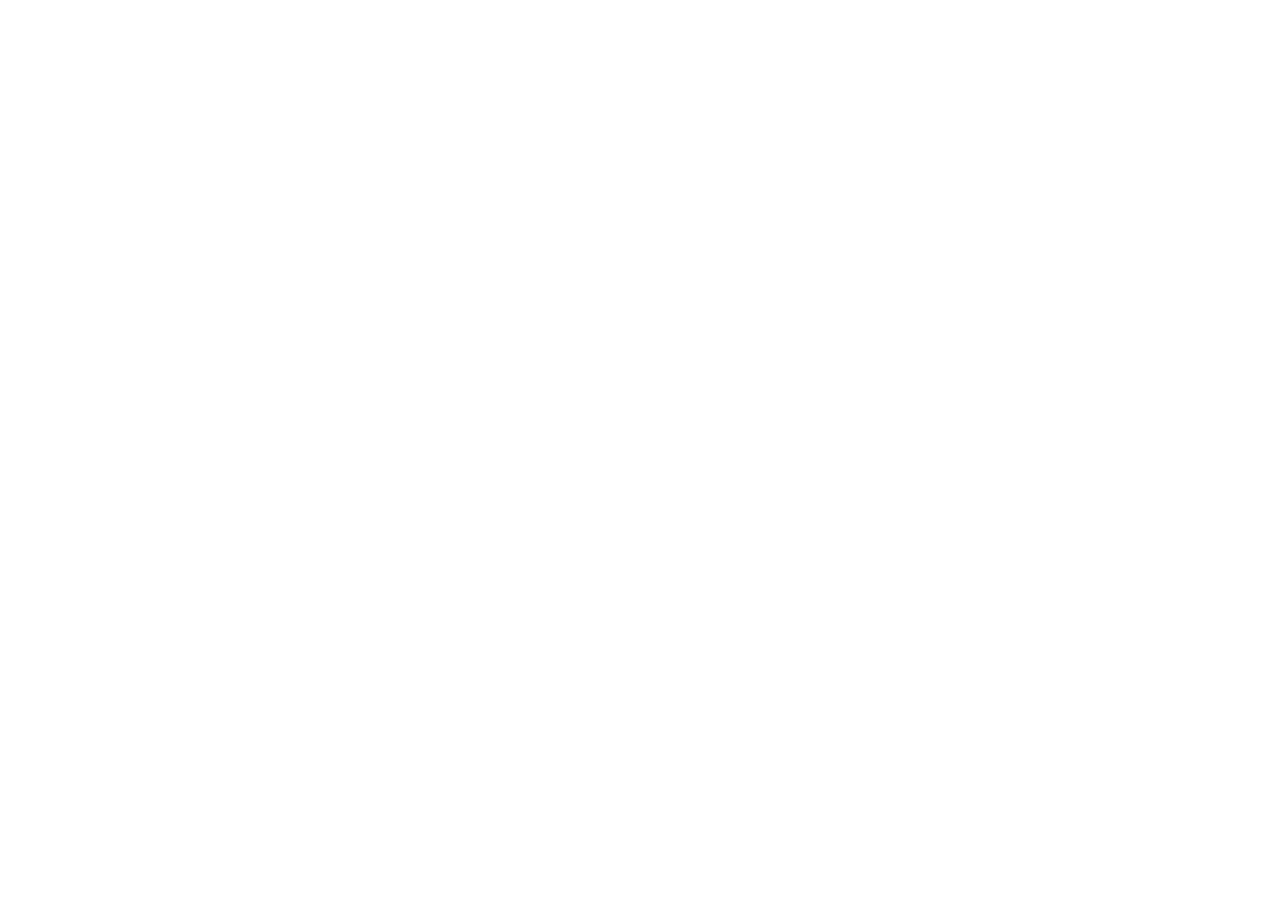
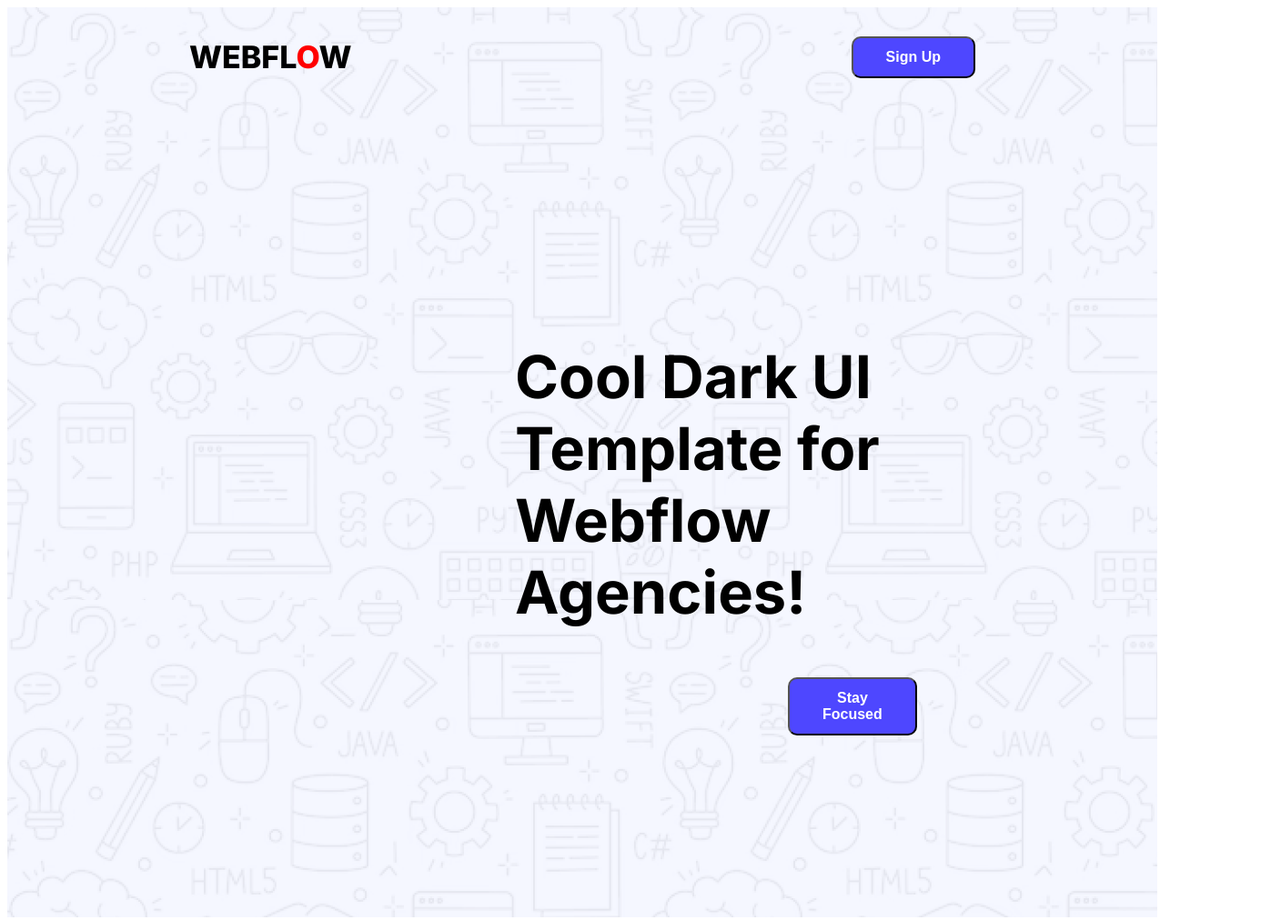
Before and after one commit to pyDev-marufa/My-First-Ever-A-sigh-ment, a plain HTML site: page agency/index.html in a window 1280 px wide. Shown: the top 1012 px of the page at 91% size, 1408 px wide, since content can reach past the window. Before the commit the page ends 800 px from the top, so only its background shows below. Drawn offline with Linux system fonts and the light colour scheme.

Commit message:
some css updates

```diff
--- a/agency/index.html
+++ b/agency/index.html
@@ -4,8 +4,103 @@
     <meta charset="UTF-8">
     <meta name="viewport" content="width=device-width, initial-scale=1.0">
     <title>Web flow agency</title>
+
+    <link rel="preconnect" href="https://fonts.googleapis.com">
+<link rel="preconnect" href="https://fonts.gstatic.com" crossorigin>
+<link href="https://fonts.googleapis.com/css2?family=Inter:ital,opsz,wght@0,14..32,100..900;1,14..32,100..900&display=swap" rel="stylesheet">
+    <link rel="stylesheet" href="styles/webflow.css">
 </head>
-<body>
+<body class="inter-normal">
+
+    <header class="header">
+        <section class="nav-section">
+            <nav>
+                <h3 class="nav-title">WEBFL<span class="text-primary">O</span>W</h3>
+                <a href=""><button class="btn-primary">Sign Up</button></a>
+            </nav>
+
+            <div class="banner">
+                <div class="bannner-content">
+                    <h1 class="banner-title">Cool Dark UI Template for <br> Webflow Agencies!</h1>
+
+                </div>
+                <a href=""><button class="btn-primary" id="stay-focused">Stay Focused</button></a>
+
+            </div>
+        </section>
+    </header>
+
+    <main>
+
+        <section class="action-section">
+            <div class="action-banner">
+                <div>
+
+                    <h2 class="action-title">See It in Action</h2>
+                    <p class="ac-banner-description">
+                        Explore the live preview and imagine your brand in this bold new look.
+                    </p>
+                    <button class="btn-primary">Launch Live Preview</button>
+                </div>
+                <img class="action-bg" src="../Assets/wc-mini.png">
+
+
+            </div>
+        </section>
+
+
+        <section class="user-numbers">
+            <h3 class="user-numbers-title">Joined Thousands of Productive Users</h3>
+            <div class="user-items">
+                <div class="user-item">
+                    <p class="item-title">50K</p>
+                    <p class="item-description">Active Users</p>
+                </div>
+                <div class="user-item">
+                    <p class="item-title">2M+</p>
+                    <p class="item-description">Focus Sessions</p>
+                </div>
+                <div class="user-item">
+                    <p class="item-title">95%</p>
+                    <p class="item-description">Satisfaction Rate</p>
+                </div>
+
+            </div>
+
+        </section>
+
+
+        <section class="user-feedback">
+            <h3 class="banner-title">What our users say</h3>
+            <div class="feedback-container"></div>
+
+
+        </section>
+
+    </main>
+
+<!--
+        <section class="banner-section">
+            <banner>
+                <h2> Cool Dark UI Template for Webflow Agencies! </h2>
+                <button class="btn-class" id="banner-btn"> Stay Focused </button>
+            </banner>
+        </section>
+
+        <section class="action-section">
+            <div class="action-left">
+                <h2>See It in Action</h2>
+                <p>Explore the live preview and imagine your brand in this bold new look.</p>
+                <a href="#" class="preview-button">Launch Live Preview</a>
+            </div>
+
+            </div>
+    <div class="action-right">
+      <img src="https://assets-global.website-files.com/63a1b4fe06d96b2b579cb552/63f6b0cbcab0404b61255c98_webflow-conf-2022.png" alt="Webflow Conf 2022">
+    </div>
+  </section> -->
+
 
 </body>
+
 </html>
--- /dev/null
+++ b/agency/styles/webflow.css
@@ -0,0 +1,93 @@
+
+.inter-normal {
+  font-family: "Inter", sans-serif;
+  font-optical-sizing: auto;
+  font-weight: 400;
+  font-style: normal;
+}
+
+nav{
+    display: flex;
+    align-items: center; /* verticle borabor center korbe */
+    justify-content: space-between;  /* duita child er khtre space btween */
+    margin: 0px 200px;
+}
+
+
+.nav-title{
+    font-weight: 800;
+    font-size: 34px;
+}
+
+
+.text-primary{
+    color: red;
+}
+
+
+/* shared style */
+.btn-primary{
+    background-color: #4E47FF;
+    font-weight: bold;
+    font-size: 16px;
+    color: white;
+    padding: 12px 36px;
+    border-radius: 10px;
+}
+
+.banner-title{
+    font-weight: bold;
+    font-size: 65px;
+    justify-items: center;
+
+}
+.banner-content{
+    max-width: 905px;
+    margin-bottom: 100px;
+
+}
+
+.banner{
+   margin: 258px 300px 258px 558px ;
+
+}
+
+.header{
+    background-image: url(../../Assets/Hero-bg.png);
+}
+
+#stay-focused{
+    margin-bottom: 200px;
+    margin-right: 400px;
+    margin-left: 300px;
+}
+
+
+/* h3{
+    color: #4E47FF;
+}
+
+span{
+    color: red;
+} */
+
+
+/* .btn-class{
+    font-size: 16px;
+    font-weight: bold;
+    color: #FFFFFF;
+    padding: 12px 36px;
+    background-color: #4E47FF;
+    border-radius: 10px;
+
+}*/
+
+
+
+/* .header{
+    background-image:url(../../Assets/Hero-bg.png);
+    background-repeat: no-repeat;
+    background-position: top left, bottom right;
+    background-size: cover;
+
+} */
```
Also changed, not shown: agency/styles/styles.css (deleted).
